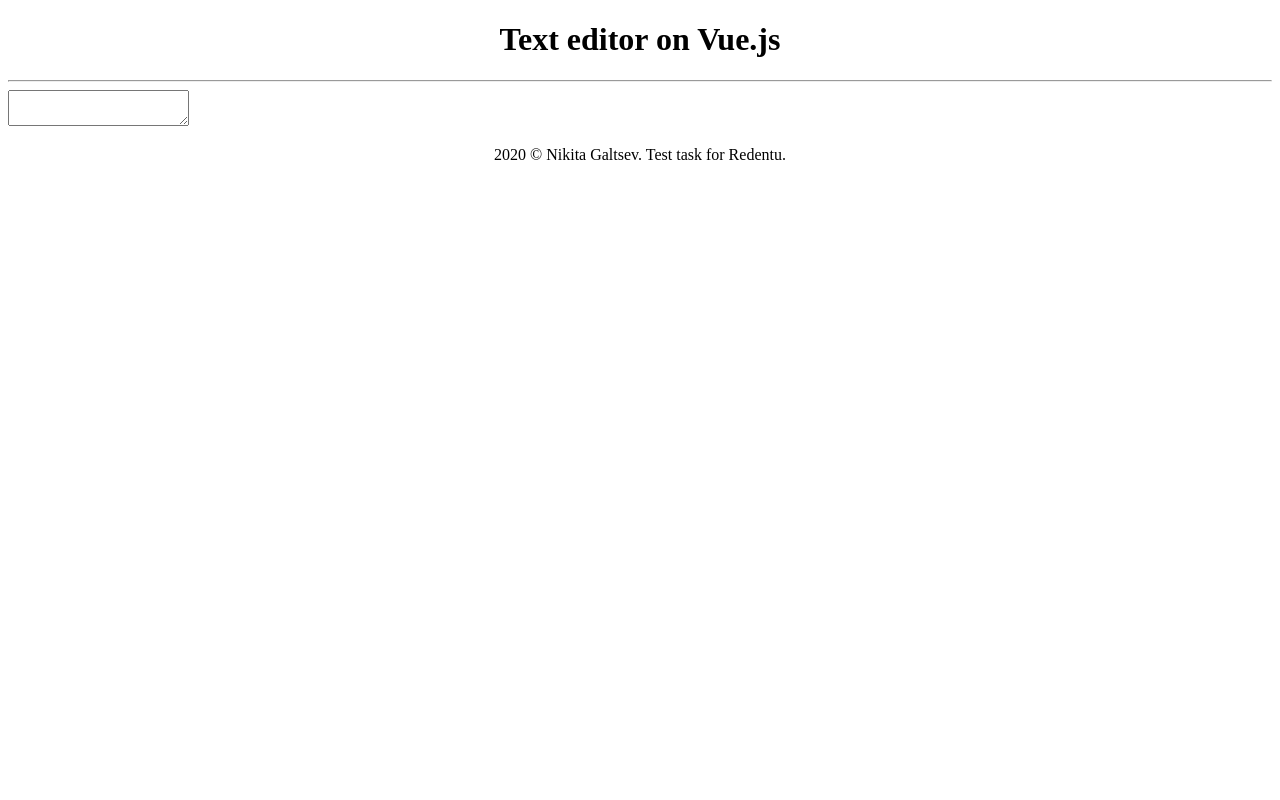
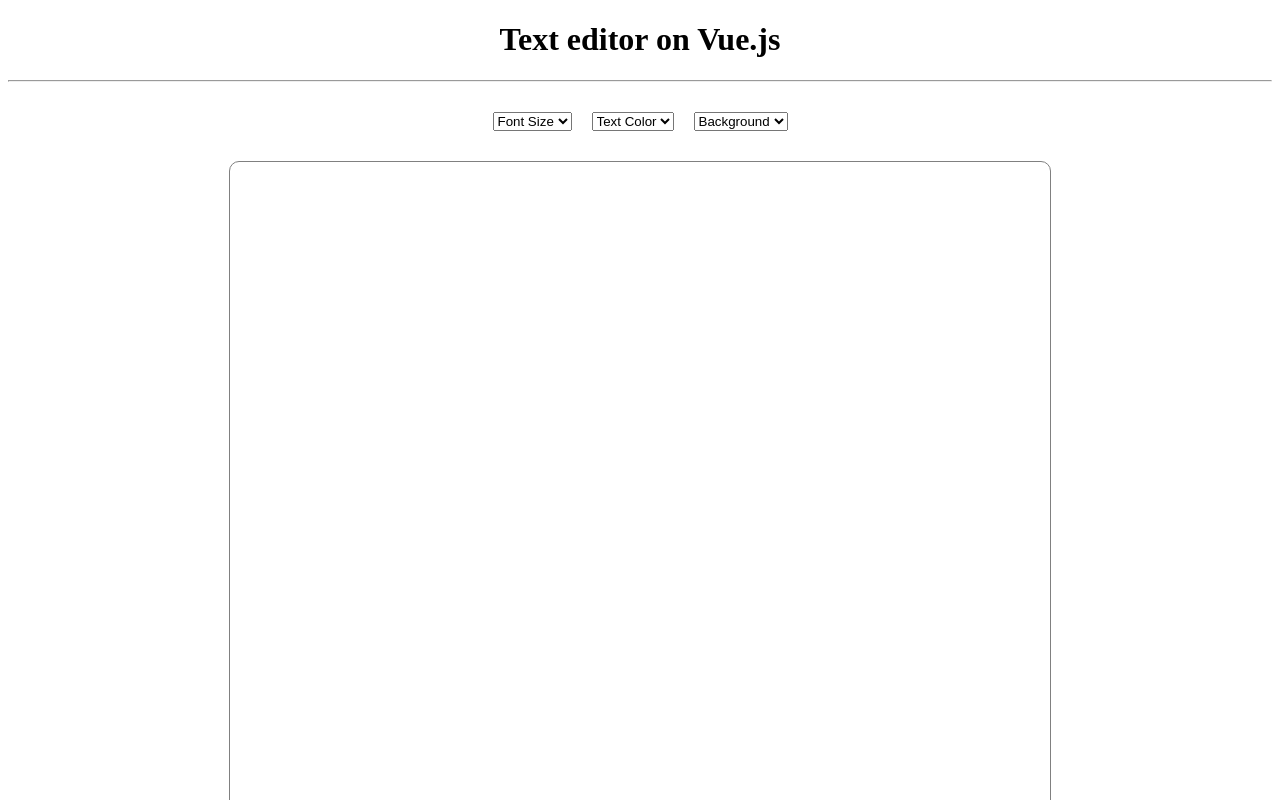
Before and after one commit to nikitagaltsev/vue-text-editor-test, a Vue app: page / in a window 1280 px wide. Shown: the top 800 px of the page. Built offline with nearby package versions, Linux system fonts and the light colour scheme.

Commit message:
work in progress, color formatting almost done

```diff
--- a/src/App.vue
+++ b/src/App.vue
@@ -3,25 +3,90 @@
     <header class="header"><h1>Text editor on Vue.js</h1></header>
     <hr />
     <main>
-      <textarea class="textarea">
+      <div class="select-container">
+        <select class="select" v-model="selectedFont" @change="formatFontSize">
+          <option
+            value=""
+            disabled
+            class="select__option select__option_heading"
+            >Font Size</option
+          >
+          <option value="small" class="select__option">Small</option>
+          <option value="medium" class="select__option">Medium</option>
+          <option value="large" class="select__option">Large</option>
+        </select>
 
-      </textarea>
+        <select class="select" v-model="selectedColor" @change="formatColor">
+          <option
+            value=""
+            class="select__option select__option_heading"
+            disabled
+            >Text Color</option
+          >
+          <option value="red" class="select__option">Red</option>
+          <option value="green" class="select__option">Green</option>
+          <option value="blue" class="select__option">Blue</option>
+          <option value="black" class="select__option">Black</option>
+        </select>
+
+        <select class="select" v-model="selectedBG">
+          <option
+            value=""
+            class="select__option select__option_heading"
+            disabled
+            >Background</option
+          >
+          <option value="red" class="select__option">Red</option>
+          <option value="green" class="select__option">Green</option>
+          <option value="blue" class="select__option">Blue</option>
+          <option value="black" class="select__option">Black</option>
+        </select>
+      </div>
+
+      <ContentEditable v-on:input="getText($event)"/>
+
+
     </main>
     <footer class="footer">
-      <p>
-        {{ getYear() }} © Nikita Galtsev. Test task for Redentu.
-      </p>
-    </footer>
+      <p>{{ getYear() }} © Nikita Galtsev. Test task for Redentu.</p>
     </footer>
   </div>
 </template>
 
 <script>
+import ContentEditable from './components/ContentEditable'
 export default {
+  components: {
+    ContentEditable
+  },
+  data() {
+    return {
+      selectedFont: '',
+      selectedColor: '',
+      selectedBG: '',
+      selectedRange: null,
+      textArr: ''
+    }
+  },
   methods: {
     getYear() {
       return new Date().getFullYear();
     },
+    getText(e) {
+      if (e.length) {
+        this.textArr = e.split('')
+      }
+    },
+    formatFontSize() {
+      console.log(this.selectedFont);
+    },
+    formatColor() {
+      const span = document.createElement('span')
+      const sel = window.getSelection()
+
+      span.insertAdjacentText('afterbegin', this.textArr.slice(sel.focusOffset, sel.anchorOffset).join(''))
+      console.log(span.textContent);
+    }
   },
 };
 </script>
@@ -34,4 +99,15 @@
 .footer {
   text-align: center;
 }
+
+.select-container {
+  text-align: center;
+  margin: 20px auto;
+  max-width: 600px;
+}
+
+.select {
+  margin: 10px;
+}
+
 </style>
--- /dev/null
+++ b/src/components/ContentEditable.vue
@@ -0,0 +1,30 @@
+<template>
+  <div
+    class="textarea"
+    contenteditable="true"
+    spellcheck="false"
+    @input="getText"
+  ></div>
+</template>
+
+<script>
+export default {
+  methods: {
+    getText() {
+      this.$emit('input', this.$el.innerText)
+    }
+  }
+};
+</script>
+
+<style scoped>
+.textarea {
+  padding: 10px;
+  margin: 0 auto;
+  width: 800px;
+  height: 800px;
+  align-self: center;
+  border: 1px solid gray;
+  border-radius: 10px;
+}
+</style>
```
Lines whose indentation alone changed are shown as unchanged.
